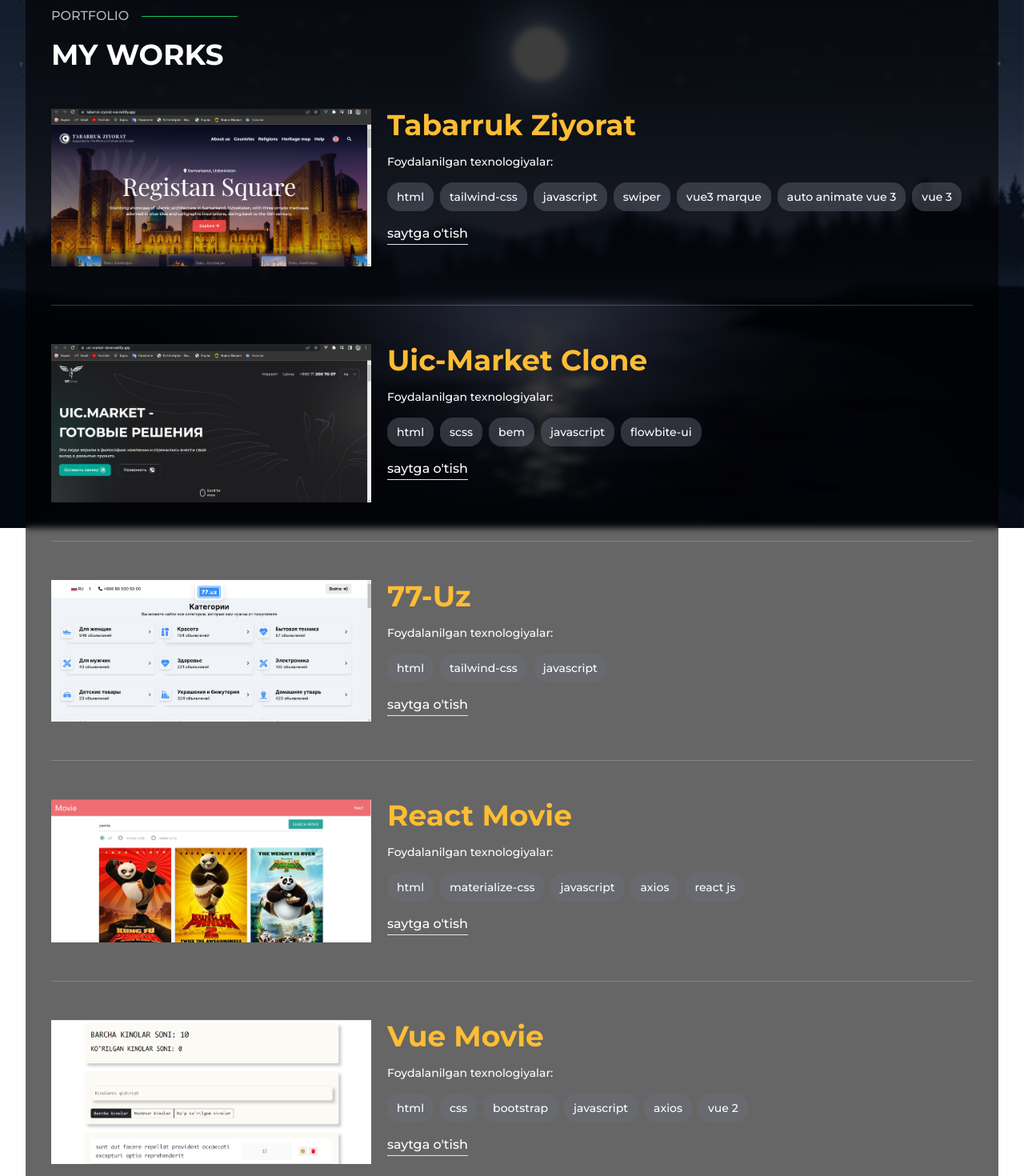
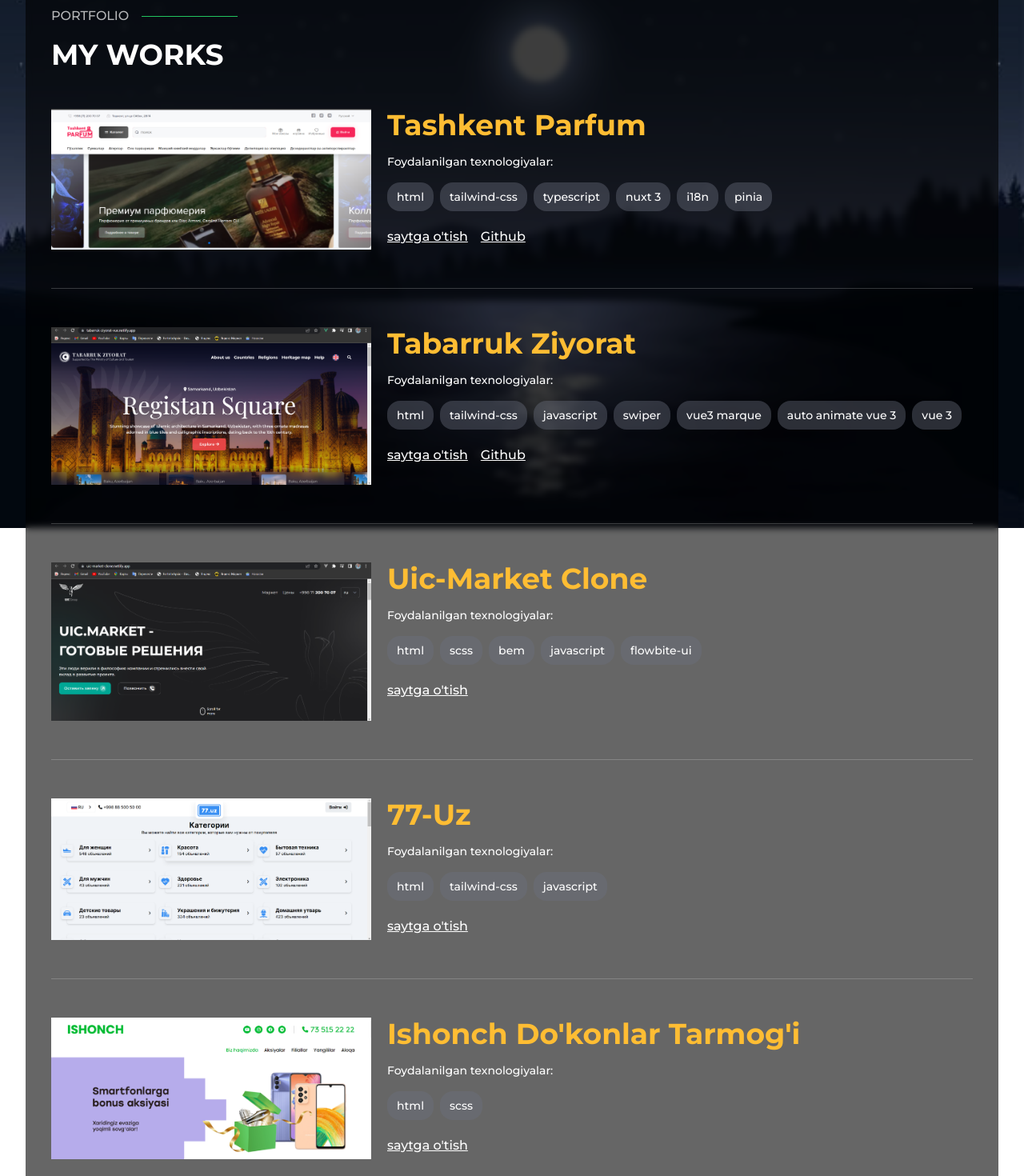
Before and after one commit to dilmurod1212/my-side, a Vue app: page /portfolio in a window 1280 px wide. Shown: the part 140-1610 px from the top of the page at 80% size. Built offline with nearby package versions, Linux system fonts and the light colour scheme.

Commit message:
add portfoli

```diff
--- a/src/data/scills.js
+++ b/src/data/scills.js
@@ -1,10 +1,11 @@
 export const skils = [
   "html",
   "css | scss",
-  "tailwind css, flowbite-ui",
-  "and-design",
+  "tailwind css",
+  // "and-design",
   "javascript",
-  "swiper-js",
+    "typescript",
   "vue 2 | 3, vue-router, vue-x | pinia",
+    "Nuxt 3",
   "git | github",
 ];
--- a/src/data/sides.js
+++ b/src/data/sides.js
@@ -1,4 +1,19 @@
 export const sides = [
+  {
+    id: 0,
+    title: "Tashkent parfum",
+    img: "/images/parfum.png",
+    tecnology: [
+      "html",
+      "tailwind-css",
+      "typescript",
+      "nuxt 3",
+      "i18n",
+      "pinia",
+    ],
+    link: "https://tashkent-parfum.vercel.app/",
+    github: "https://github.com/dilmurod1212/toshkent-parfum",
+  },
   {
     id: 2,
     title: "tabarruk ziyorat",
@@ -13,6 +28,7 @@
       "vue 3",
     ],
     link: "https://tabarruk-ziyorat-front.vercel.app",
+    github: "https://github.com/dilmurod1212/tabarruk-ziyorat",
   },
   {
     id: 1,
@@ -28,20 +44,20 @@
     tecnology: ["html", "tailwind-css", "javascript"],
     link: "https://77-uz-js.netlify.app/",
   },
-  {
-    id: 4,
-    title: "react movie",
-    img: "/images/react-movie.png",
-    tecnology: ["html", "materialize-css", "javascript", "axios", "react js"],
-    link: "https://reac-movie-project.netlify.app/",
-  },
-  {
-    id: 5,
-    title: "vue movie",
-    img: "/images/vue-movie.png",
-    tecnology: ["html", "css", "bootstrap", "javascript", "axios", "vue 2"],
-    link: "https://my-vue-project-series.netlify.app/",
-  },
+  // {
+  //   id: 4,
+  //   title: "react movie",
+  //   img: "/images/react-movie.png",
+  //   tecnology: ["html", "materialize-css", "javascript", "axios", "react js"],
+  //   link: "https://reac-movie-project.netlify.app/",
+  // },
+  // {
+  //   id: 5,
+  //   title: "vue movie",
+  //   img: "/images/vue-movie.png",
+  //   tecnology: ["html", "css", "bootstrap", "javascript", "axios", "vue 2"],
+  //   link: "https://my-vue-project-series.netlify.app/",
+  // },
   {
     id: 6,
     title: "ishonch do'konlar tarmog'i",
--- a/src/views/Portfolio.vue
+++ b/src/views/Portfolio.vue
@@ -34,12 +34,21 @@
                     </li>
                   </ul>
                 </div>
-                <a
-                  target="_blank"
-                  :href="el.link"
-                  class="max-md:text-sm py-1 border-b"
-                  >saytga o'tish</a
-                >
+                <div class="flex items-center gap-4">
+                  <a
+                    target="_blank"
+                    :href="el.link"
+                    class="max-md:text-sm py-1 underline"
+                    >saytga o'tish</a
+                  >
+                  <a
+                  v-if="el.github"
+                    target="_blank"
+                    :href="el.github"
+                    class="max-md:text-sm py-1 underline"
+                    >Github</a
+                  >
+                </div>
               </div>
             </div>
           </div>
```
Also changed, not shown: public/images/parfum.png (added).
